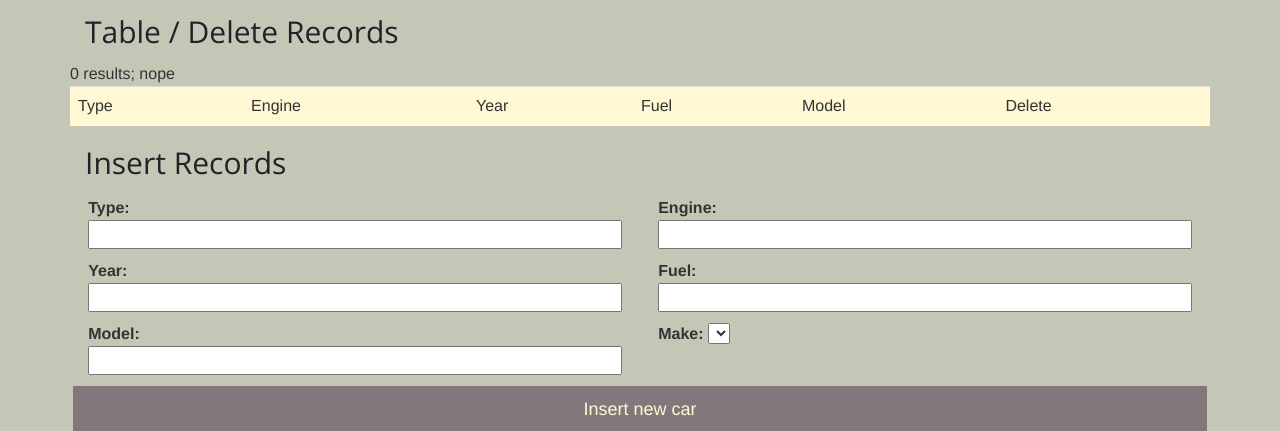
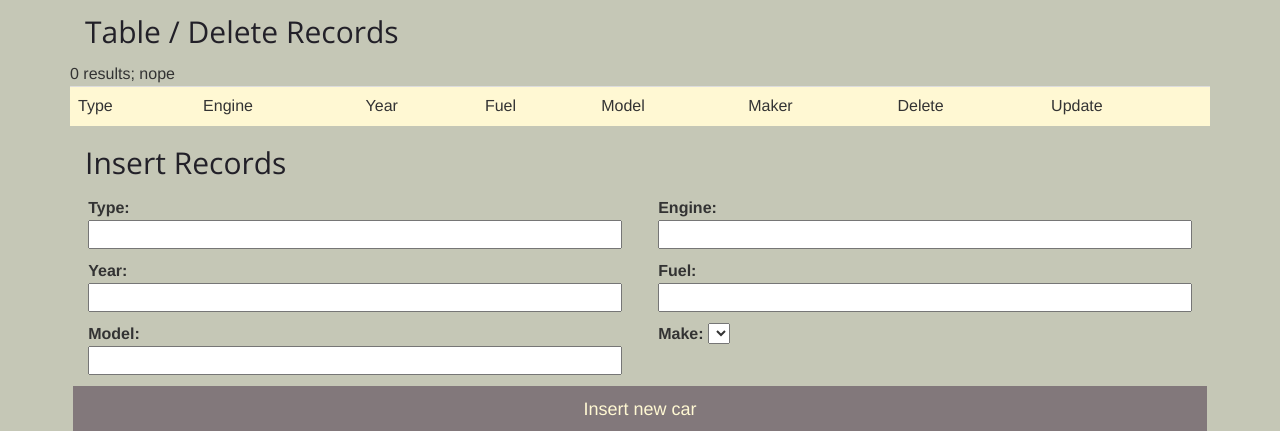
Before and after one commit to vcsassi/mysql_mini_assignment, a PHP site: page /index2.php in a window 1280 px wide. Shown: the top 431 px of the page. Run offline with PHP 8.4, Linux system fonts and the light colour scheme; data that the repository does not hold is empty; a stand-in replaces the project's code that opens the database connection; some libraries are stand-ins or nearby versions.

Commit message:
add messing title to table

```diff
--- a/index2.php
+++ b/index2.php
@@ -100,7 +100,9 @@ $result_makers = $conn->query($sql_makers);
             <td>Year</td>
             <td>Fuel</td>
             <td>Model</td>
+            <td>Maker</td>
             <td>Delete</td>
+            <td>Update</td>
           </tr>
 
 
```
